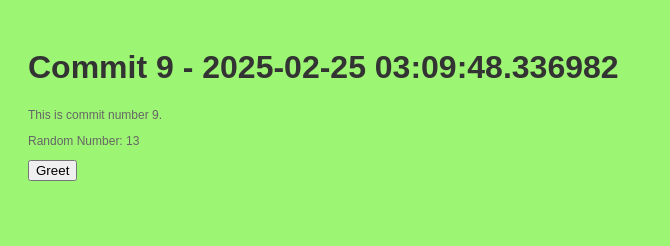
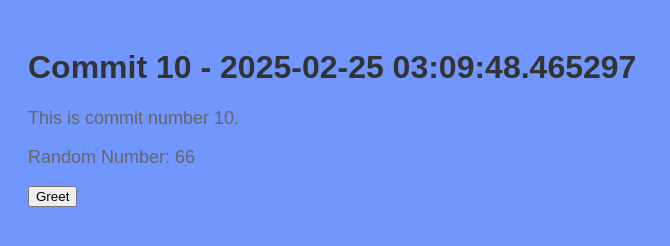
Before and after one commit to legbald0d/myrep-repo-20250225030944, a plain HTML site: page index.html in a window 1280 px wide. Shown: the whole page, without its empty margins (0-670 px from the left). Drawn offline with Linux system fonts and the light colour scheme.

Commit message:
📝 Commit 10 with HTML, CSS, and JS

```diff
--- a/index.html
+++ b/index.html
@@ -2,13 +2,13 @@
     <!DOCTYPE html>
     <html>
     <head>
-        <title>Commit 9 - 2025-02-25 03:09:48.336982</title>
+        <title>Commit 10 - 2025-02-25 03:09:48.465297</title>
         <link rel="stylesheet" href="style.css">
     </head>
     <body>
-        <h1>Commit 9 - 2025-02-25 03:09:48.336982</h1>
-        <p>This is commit number 9.</p>
-        <p>Random Number: 13</p>
+        <h1>Commit 10 - 2025-02-25 03:09:48.465297</h1>
+        <p>This is commit number 10.</p>
+        <p>Random Number: 66</p>
         <button onclick="greet()">Greet</button>
         <script src="script.js"></script>
     </body>
--- a/script.js
+++ b/script.js
@@ -2,4 +2,4 @@
     function greet() {
         alert('Hello from commit ' + commitNumber + '!');
     }
-    var commitNumber = 9;
+    var commitNumber = 10;
--- a/style.css
+++ b/style.css
@@ -1,7 +1,7 @@
 
     body {
         font-family: Arial, sans-serif;
-        background-color: #9cf573;
+        background-color: #7196fe;
         padding: 20px;
     }
     h1 {
@@ -9,5 +9,5 @@
     }
     p {
         color: #666;
-        font-size: 12px;
+        font-size: 18px;
     }
```
